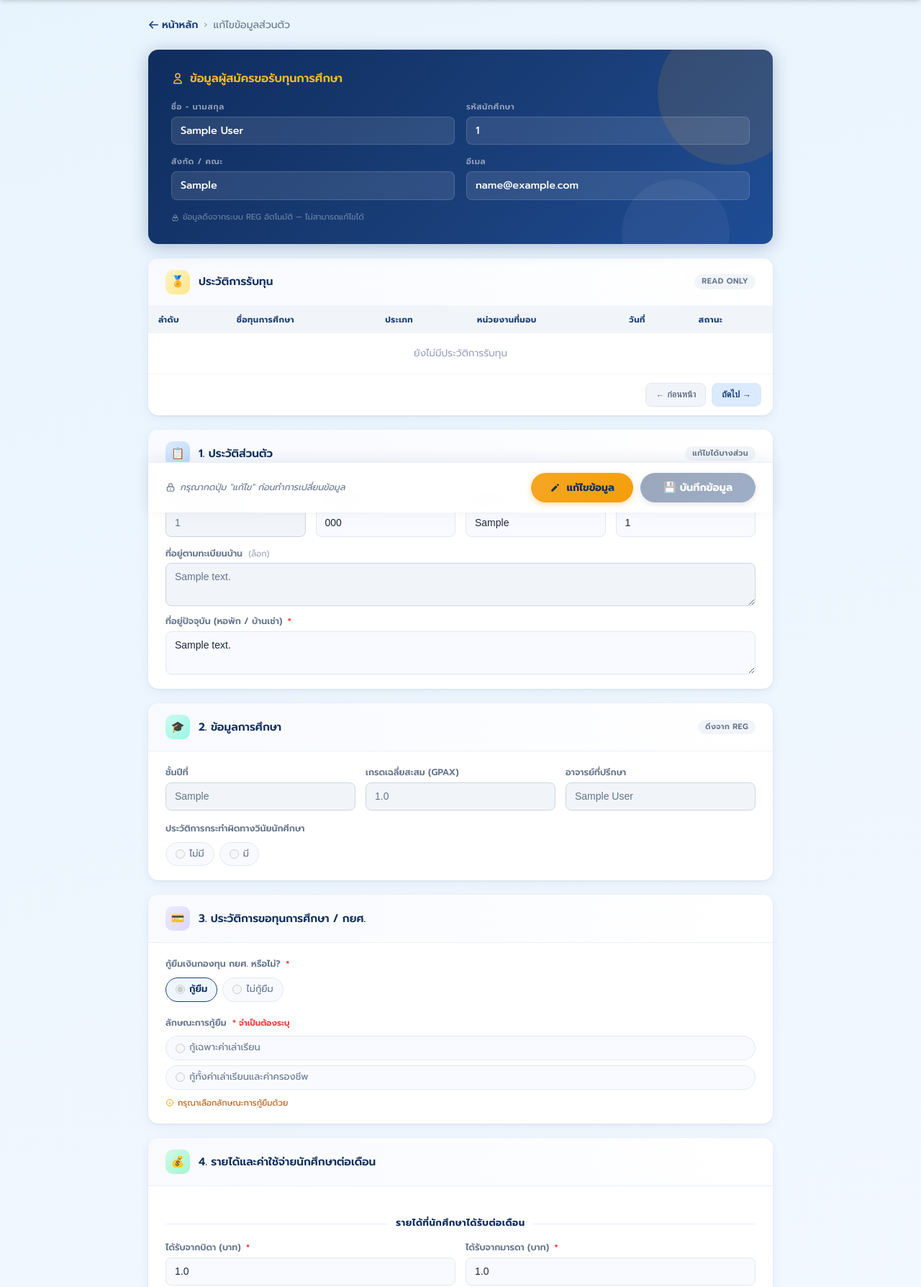
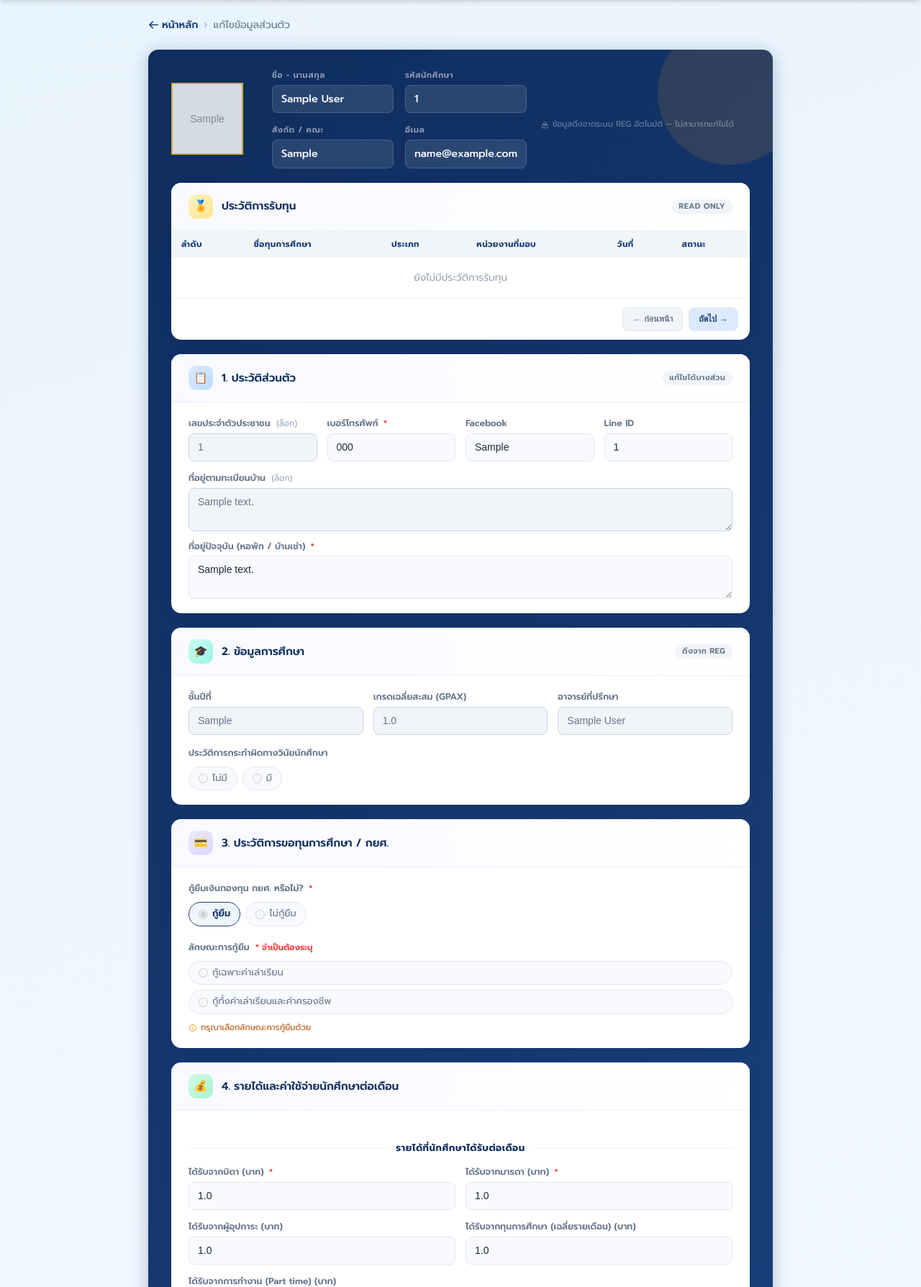
Before and after one commit to Chongdet/Scholarship-Management-System, a Flask app: page /student/profile in a window 1280 px wide. Shown: the part 88-1876 px from the top of the page at 72% size. Run offline with Flask 3, Linux system fonts and the light colour scheme; the visitor is signed in with stand-in values (Sample User, id 1); tables that the repository leaves empty hold one stand-in row (values such as "Sample post"); grey boxes marked "Sample" are stand-in pictures; some libraries are stand-ins or nearby versions.

Commit message:
merge remote changes

```diff
--- a/models.py
+++ b/models.py
@@ -119,7 +119,7 @@ class Student(db.Model):
     total_family_income     = db.Column(db.Float,   default=0.0)  # รายได้รวมครอบครัว (คำนวณอัตโนมัติ)
     financial_hardship_score = db.Column(db.Float,  default=0.0)  # ดัชนีความลำบากทางการเงิน (0-1)
     is_profile_locked       = db.Column(db.Boolean, default=False) # ล็อกโปรไฟล์หลังส่งใบสมัคร
-
+    profile_pic = db.Column(db.String(500), nullable=True)  # URL of profile picture
     # ──────────────────────────────────────────────────────────────
     def calculate_total_income(self):
         """คำนวณรายได้รวมครอบครัว: บิดา + มารดา + ผู้อุปการะ"""
--- a/routes/student_routes.py
+++ b/routes/student_routes.py
@@ -54,17 +54,18 @@ def login():
         if is_valid:
             reg_data = RegService.fetch_profile(input_student_id)
             student = Student.query.filter_by(student_id=input_student_id).first()
-
             if not student:
                 student = Student(student_id=input_student_id)
                 db.session.add(student)
 
-            # Sync ข้อมูลจาก REG Service
-            student.gpax = reg_data.get('gpax')
-            student.faculty = reg_data.get('faculty')
-            student.year = reg_data.get('year')
-            student.disciplinary_status = reg_data.get('disciplinary_status')
+            # Sync REG data (including name, faculty, etc.)
+            student = RegService.sync_student_data(student, reg_data)
             student.set_password(input_password)
+
+            # Set profile picture if missing (sync_student_data may already do it)
+            if not student.profile_pic:
+                student.profile_pic = "https://api.dicebear.com/9.x/initials/svg?seed=Student&radius=0&size=150"
+
 
             db.session.commit()
 
@@ -197,6 +198,7 @@ def profile():
         db.session.commit()
         flash("บันทึกข้อมูลส่วนตัวเรียบร้อยแล้ว ✅", "success")
         return redirect(url_for("student.profile"))
+
 
     return render_template("student/profile.html", student=student_record)
 
--- a/templates/student/profile.html
+++ b/templates/student/profile.html
@@ -243,9 +243,11 @@
 
   {# ══ HERO ══ #}
   <div class="hero-card">
-    <div class="hero-title">
-      <svg xmlns="http://www.w3.org/2000/svg" width="18" height="18" fill="none" viewBox="0 0 24 24" stroke="currentColor"><path stroke-linecap="round" stroke-linejoin="round" stroke-width="2" d="M16 7a4 4 0 11-8 0 4 4 0 018 0zM12 14a7 7 0 00-7 7h14a7 7 0 00-7-7z"/></svg>
-      ข้อมูลผู้สมัครขอรับทุนการศึกษา
+  <div style="display: flex; align-items: center; gap: 20px; margin-bottom: 20px;">
+    <img src="{{ student.profile_pic or 'https://api.dicebear.com/9.x/initials/svg?seed=Student&radius=0&size=150' }}"
+     alt="profile"
+     style="width: 100px; height: 100px; border-radius: 0px; border: 2px solid #d4af37; object-fit: cover; background: #f8f9fa;">
+    <div>
     </div>
     <div class="hero-grid">
       <div class="hero-field"><label>ชื่อ - นามสกุล</label><div class="hero-val">{{ v(student.name) or '—' }}</div></div>
```
Also changed, not shown: services/reg_service.py (+27 -4 lines), static/images/students/6811454001.jpg (added), static/images/students/6811454002.jpg (added), static/images/students/6811454003.jpg (added), static/images/students/6811454004.jpg (added), static/images/students/6811454005.jpg (added), static/images/students/6811454006.jpg (added), static/images/students/6811454007.jpg (added), static/images/students/6811454008.jpg (added), static/images/students/6811454009.jpg (added), static/images/students/6811454010.jpg (added).
